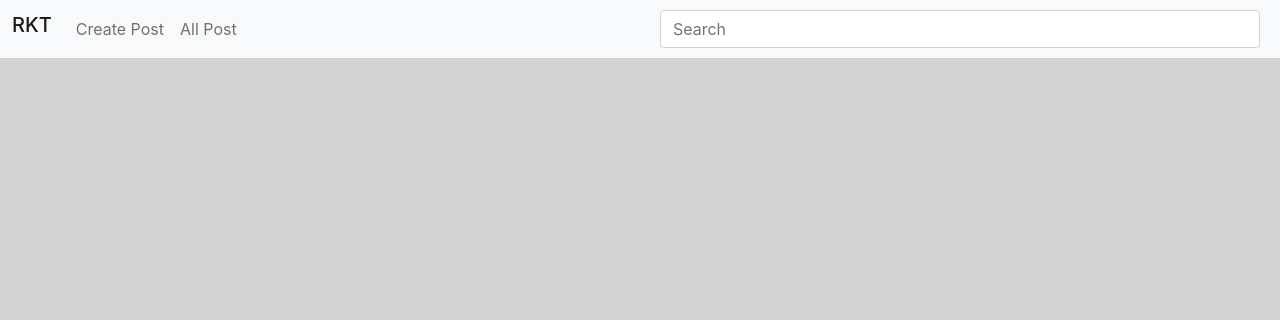
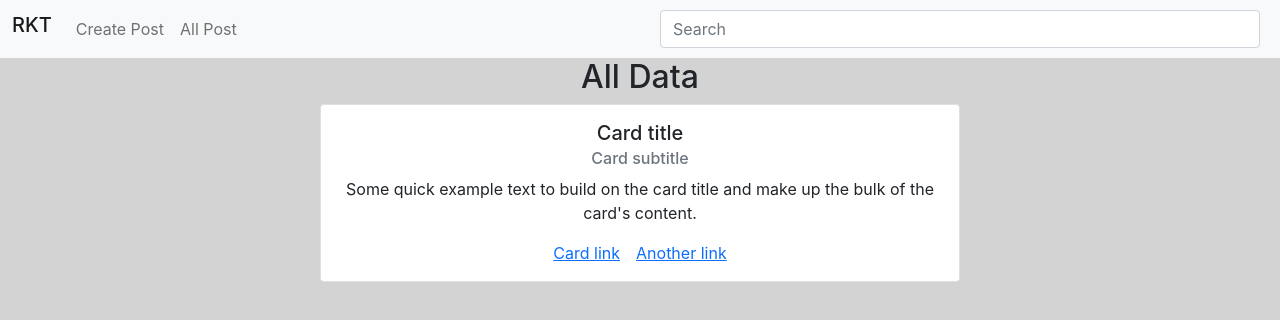
Before and after one commit to Samiksha845-23/crud_app, a React (Create React App) app: page /read in a window 1280 px wide. Shown: the top 320 px of the page. Built offline with nearby package versions, Linux system fonts and the light colour scheme; no server answers.

Commit message:
Read Card start

```diff
--- a/src/App.js
+++ b/src/App.js
@@ -2,6 +2,7 @@ import "./App.css";
 import React from "react";
 import Navbar from "./Components/Navbar";
 import Create from "./Components/Create";
+import Read from "./Components/Read";
 import { BrowserRouter, Route, Routes } from "react-router-dom";
 function App() {
   return (
@@ -10,6 +11,7 @@ function App() {
         <Navbar />
         <Routes>
           <Route exact path="/" element={<Create />} />
+          <Route exact path="/read" element={<Read />}  />
         </Routes>
       </BrowserRouter>
     </div>
--- a/src/Components/Create.jsx
+++ b/src/Components/Create.jsx
@@ -20,8 +20,8 @@ const Create = () => {
       <h2 className="my-2">Fill the data</h2>
       <form className="w-50 mx-auto my-5" onSubmit={handelSubmit}>
         <div className="mb-3">
-          <label html
-            for="exampleInputEmail1" className="form-label">
+          <label
+            htmlFor="exampleInputEmail1" className="form-label">
             Name
           </label>
           <input
--- a/src/Components/Navbar.jsx
+++ b/src/Components/Navbar.jsx
@@ -3,22 +3,22 @@ import React from 'react';
 const Navbar = () => {
   return (
     <div>
-      <nav class="navbar navbar-expand-lg navbar-light bg-light">
-  <div class="container-fluid">
-                  <h4 class="navbar-brand">RKT</h4>
+      <nav className="navbar navbar-expand-lg navbar-light bg-light">
+  <div className="container-fluid">
+                  <h4 className="navbar-brand">RKT</h4>
 
-    <div class="collapse navbar-collapse">
-      <ul class="navbar-nav me-auto mb-2 mb-lg-0">
-        <li class="nav-item">
-          <a class="nav-link" href="#">Create Post</a>
+    <div className="collapse navbar-collapse">
+      <ul className="navbar-nav me-auto mb-2 mb-lg-0">
+        <li className="nav-item">
+          <a className="nav-link" href="#">Create Post</a>
         </li>
-        <li class="nav-item">
-          <a class="nav-link" href="#">All Post</a>
+        <li className="nav-item">
+          <a className="nav-link" href="#">All Post</a>
         </li>
                       </ul>
 
-        <input class="form-control me-2 w-50" type="search" placeholder="Search" aria-label="Search"/>
-        {/* <button class="btn btn-outline-success" type="submit">Search</button> */}
+        <input className="form-control me-2 w-50" type="search" placeholder="Search" aria-label="Search"/>
+        {/* <button className="btn btn-outline-success" type="submit">Search</button> */}
     </div>
   </div>
 </nav>
--- a/src/Components/Read.jsx
+++ b/src/Components/Read.jsx
@@ -3,22 +3,30 @@ import { useDispatch, useSelector } from "react-redux";
 import { showUser } from "../features/userDetailSlice";
 
 const Read = () => {
+  const dispatch = useDispatch();
+  useEffect(() => {
+    dispatch(showUser());
+  }, []);
+
   return (
     <div>
       <h2>All Data </h2>
 
-
-      <div><div div className = "card w--50 mx-auto" >
-          <div className="card-body">
-            <h5 className="card-title">Create List</h5>
-            <p className="card-text">
-
-            </p>
-            <a href="#" className="btn btn-primary">
-              Go somewhere
-            </a>
-          </div>
-          </div>
+      <div className="card w-50 mx-auto">
+        <div className="card-body">
+          <h5 className="card-title">Card title</h5>
+          <h6 className="card-subtitle mb-2 text-muted">Card subtitle</h6>
+          <p className="card-text">
+            Some quick example text to build on the card title and make up the
+            bulk of the card's content.
+          </p>
+          <a href="#" className="card-link">
+            Card link
+          </a>
+          <a href="#" className="card-link">
+            Another link
+          </a>
+        </div>
       </div>
     </div>
   );
--- a/src/features/userDetailSlice.js
+++ b/src/features/userDetailSlice.js
@@ -4,6 +4,7 @@ import { createSlice, createAsyncThunk } from "@reduxjs/toolkit";
 export const createUser = createAsyncThunk(
   "createUser",
   async (data, { rejectWithValue }) => {
+    console.log("data", data);
     const response = await fetch(
       "https://65bfecc225a83926ab95dc58.mockapi.io/crud",
       {
@@ -27,7 +28,7 @@ export const createUser = createAsyncThunk(
 //read action
 export const showUser = createAsyncThunk(
   "showUser",
-  async ({ rejectWithValue }) => {
+  async (args , { rejectWithValue }) => {
     const response = await fetch(
       "https://65bfecc225a83926ab95dc58.mockapi.io/crud"
     );
@@ -47,19 +48,6 @@ export const userDetail = createSlice({
     users: [],
     loading: false,
     error: null,
-    extraReducers: {
-      [createUser.pending]: (state) => {
-        state.loading = true;
-      },
-      [createUser.fulfilled]: (state, action) => {
-        state.loading = false;
-        state.users.push(action.payload);
-      },
-      [createUser.rejected]: (state, action) => {
-        state.loading = false;
-        state.users= action.payload;
-      },
-    },
   },
   reducers: {},
   extraReducers: (builder) => {
@@ -80,12 +68,13 @@ export const userDetail = createSlice({
       })
       .addCase(showUser.fulfilled, (state, action) => {
         state.loading = false;
-        state.users = action.payload;
+        state.users = (action.payload);
       })
       .addCase(showUser.rejected, (state, action) => {
         state.loading = false;
-        state.error = action.payload.message;
-      });  },
+        state.error = action.payload;
+      });
+  },
 });
 
 export default userDetail.reducer;
```
